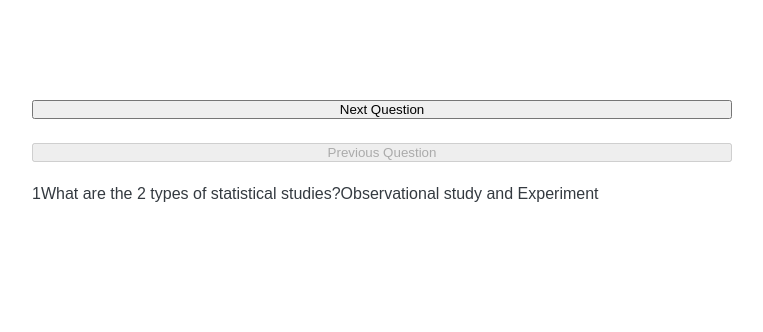
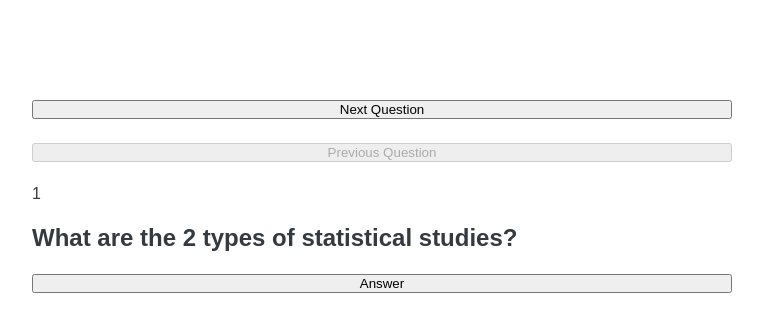
Before and after one commit to Jpkeys29/Statistics-Review-React, a React (Create React App) app: page / in a window 1280 px wide. Shown: the top 332 px of the page, without its empty margins (258-1021 px from the left). Built offline with nearby package versions, Linux system fonts and the light colour scheme.

Commit message:
Toggling answers State update

```diff
--- a/src/question.js
+++ b/src/question.js
@@ -4,12 +4,17 @@ import { useState } from 'react';
 
 export default function Questions ({preguntas}) {
     const [questionIndex, setQuestionIndex] = useState(0);
+    const [isOpen, setIsOpen] = useState(false);
+//
 
 function goNext() {
     setQuestionIndex((prevQuestion) => prevQuestion + 1);
 }
 function goBack() {
     setQuestionIndex((prevQuestion) => prevQuestion - 1)
+}
+function handleToggle(){
+    setIsOpen((currentState) => !currentState)
 }
 const onLastQuestion = questionIndex === preguntas.length - 1;
 const onFirstQuestion = questionIndex === 0;
@@ -18,9 +23,12 @@ export default function Questions ({preguntas}) {
         <div className='questions' >
             <button onClick={goNext} disabled={onLastQuestion} >Next Question</button>
             <button onClick={goBack} disabled={onFirstQuestion} >Previous Question</button>
-            {questionIndex + 1}
-            {preguntas[questionIndex].title}
+            <p>{questionIndex + 1}</p>
+            <h2>{preguntas[questionIndex].title}</h2>
+            <button onClick={handleToggle} >Answer</button>
+            {isOpen &&<div>
                 {preguntas[questionIndex].answer}
+            </div>}
             {/* {preguntas.map((ele, index) => (
             <IndividQuestion
             title={ele.title}
@@ -32,23 +40,23 @@ export default function Questions ({preguntas}) {
     )
 }
 
-function IndividQuestion({num, title, answer}){
-    const [isOpen, setIsOpen] = useState(false);
-    function handleToggle(){
-        setIsOpen((currentState) => !currentState)
-    }
+// function IndividQuestion({num, title, answer}){
+//     const [isOpen, setIsOpen] = useState(false);
+//     function handleToggle(){
+//         setIsOpen((currentState) => !currentState)
+//     }
 
-    return(
-        <div className='item' onClick={handleToggle}>
-            <p className='number'>{num} </p>
-            <p className='title'>{title} </p>
-            <p className='icon'>{isOpen ? "-" : "+"} </p>
-            {isOpen && <div className='content-box'>
-                {answer}
-            </div>}
-        </div>
-    )
-}
+//     return(
+//         <div className='item' onClick={handleToggle}>
+//             <p className='number'>{num} </p>
+//             <p className='title'>{title} </p>
+//             <p className='icon'>{isOpen ? "-" : "+"} </p>
+//             {isOpen && <div className='content-box'>
+//                 {answer}
+//             </div>}
+//         </div>
+//     )
+// }
 
 // export default function Question ({num, title, answer, id}){
 //     const [isOpen, setIsOpen] = useState(false);
```
Lines whose indentation alone changed are shown as unchanged.
